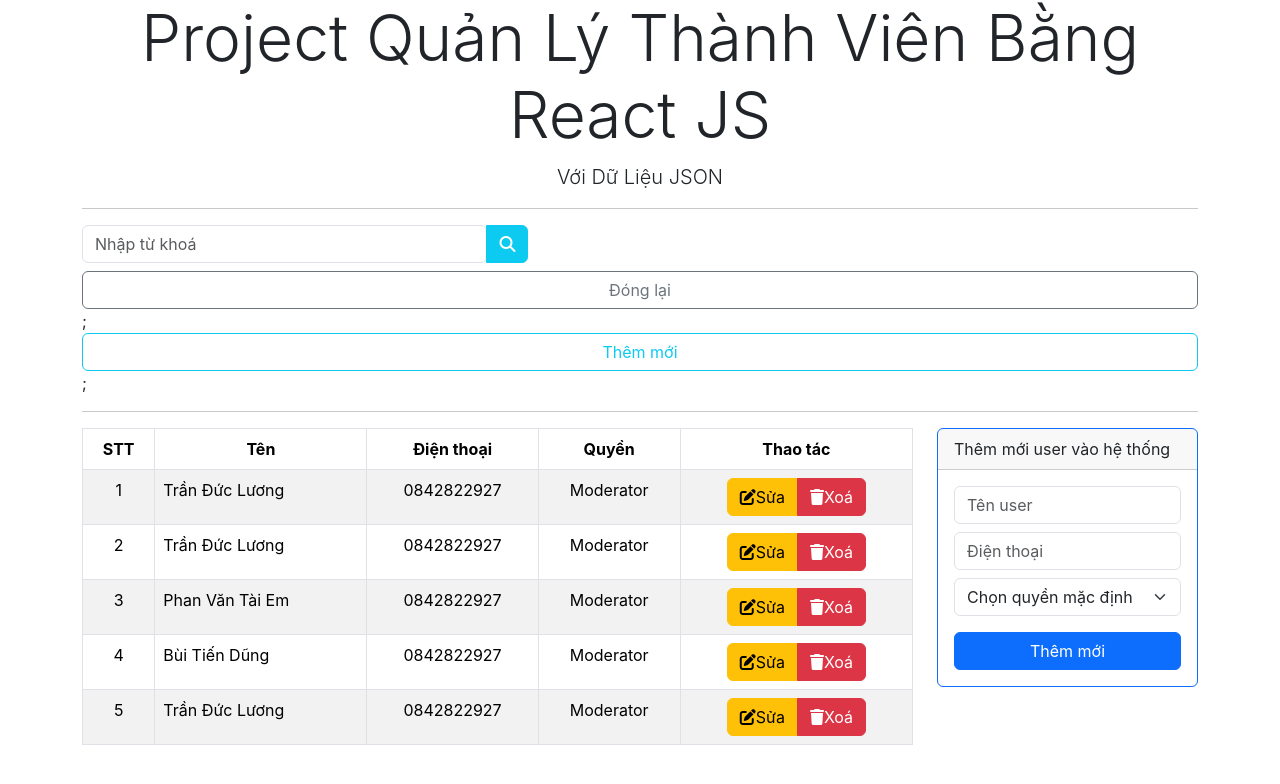
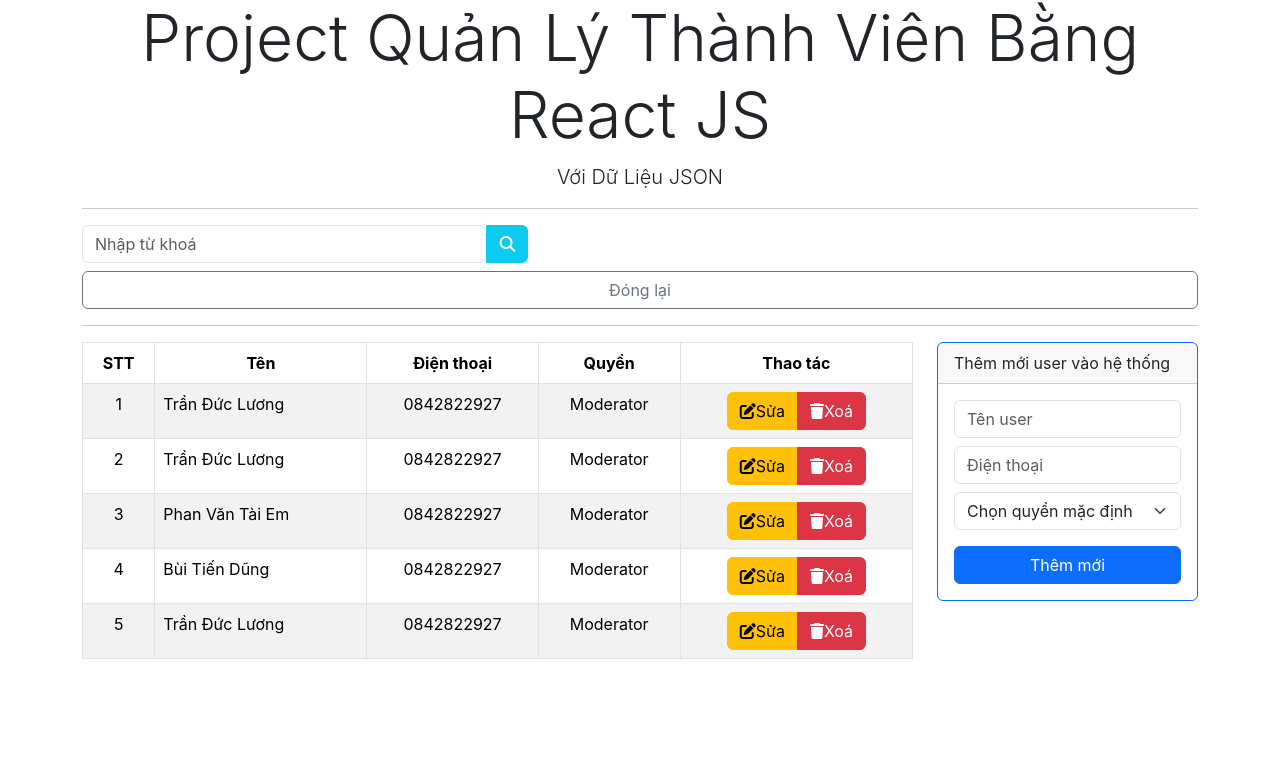
Before and after one commit to huynhkienhao/react-redux-NDV, a React (Create React App) app: page / in a window 1280 px wide. Shown: the top 784 px of the page. Built offline with nearby package versions, Linux system fonts and the light colour scheme.

Commit message:
video 63

```diff
--- a/src/Components/App.js
+++ b/src/Components/App.js
@@ -27,7 +27,7 @@
         <div className="searchForm">
           <div className="container">
             <div className="row">
-              <Search ketNoi={() => this.doiTrangThai()} />
+              <Search ketNoi={() => this.doiTrangThai()} hienThiForm={this.state.hienThiForm} />
               <TableData />
               <AddUser hienThiForm={this.state.hienThiForm} />
             </div>
--- a/src/Components/Search.js
+++ b/src/Components/Search.js
@@ -1,6 +1,15 @@
 import React, { Component } from 'react';
 
 class Search extends Component {
+
+    hienThiNut = () => {
+        if (this.props.hienThiForm === true) {
+            return <div className="btn d-block btn-outline-secondary mt-2" onClick={() => this.props.ketNoi()}>Đóng lại</div>
+        } else {
+            return <div className="btn d-block btn-outline-info mt-2" onClick={() => this.props.ketNoi()}>Thêm mới</div>
+        }
+    }
+
     render() {
         return (
             <div className="col-md-12">
@@ -19,8 +28,7 @@
                         </div>
                     </div>
                 </div>
-                <div className="btn d-block btn-outline-secondary mt-2" onClick={() => this.props.ketNoi()}>Đóng lại</div>;
-                <div className="btn d-block btn-outline-info" onClick={() => this.props.ketNoi()}>Thêm mới</div>;
+                {this.hienThiNut()}
                 <hr />
             </div>
         );
```
